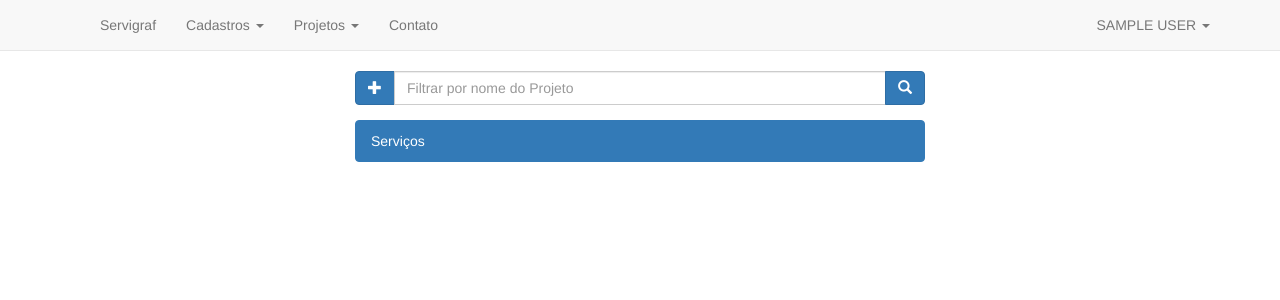
After one commit to olivx/servigraf, a Django app: page /projects/projects_list/ in a window 1280 px wide. The commit adds this page. Shown: the top 300 px of the page. Run offline with Django 3.2, Linux system fonts and the light colour scheme; the visitor is signed in with stand-in values (Sample User, id 1); data that the repository does not hold is empty; parts of the project's set-up code (start-up, migrations or seed data) failed here and were passed over; some libraries are stand-ins or nearby versions.

Commit message:
project list

```diff
--- a/core/templates/menu.html
+++ b/core/templates/menu.html
@@ -50,8 +50,8 @@
 
                     <ul class="dropdown-menu">
                         <li>
-                            <a href="#" class="upper">
-                            ADD PROJETO
+                            <a href="{% url 'projects:project_list'%}" class="upper">
+                            GERENCIAR PROJETO
                             </a>
                         </li>
                     {% if project_list %}
--- /dev/null
+++ b/project/templates/project/project_list.html
@@ -0,0 +1,62 @@
+{% extends 'base.html' %}
+
+{% block content %}
+
+<div class="col-md-6 col-md-offset-3">
+    <div class="row">
+        <div class="form-group">
+            <div class="input-group">
+                <div class="input-group-btn">
+                    <button class="btn  btn-primary" title="ADD">
+                        <i class="glyphicon glyphicon-plus"></i>
+                    </button>
+                </div><!--  input group btn-->
+
+                <input type="text" class="form-control search_services_list"
+                       placeholder="Filtrar por nome do Projeto">
+
+                <div class="input-group-btn">
+                    <button class="btn  btn-primary" style="">
+                        <i class="glyphicon glyphicon-search"></i>
+                    </button>
+                </div><!-- input group btn -->
+            </div><!-- input group -->
+        </div><!-- from group -->
+    </div><!--  row -->
+
+    <div class="row">
+        <div id="list-services" class="list-group">
+
+            <a href="#" class="list-group-item active">
+                Serviços
+            </a>
+
+            {% for object in object_list %}
+            <li class="list-group-item upper">
+                <a href="{{ object.get_absolute_url }}">
+                    {{ object }}
+                </a>
+
+                <a  class="pull-right" href="#">
+                    <i class="glyphicon glyphicon-pencil text-warning"
+                       title="Editar Serviço"></i>
+                </a>
+                <a style="padding: 0px 10px;" class="pull-right" href="#">
+                    <i class="glyphicon glyphicon-trash text-danger"
+                       title="Deletar Serviço"></i>
+                </a>
+            </li>
+            {% endfor %}
+
+        </div>
+    </div><!--  row list group item -->
+</div><!--  col md 6 -->
+
+<div id="modal-projeto-cliente" class="modal fade">
+    <div class="modal-dialog" role="dialog">
+
+
+    </div>
+</div
+
+        {% endblock %}
--- a/project/urls.py
+++ b/project/urls.py
@@ -3,6 +3,7 @@ from project import views as views_prject
 
 urlpatterns = [
 
+    url(r'projects_list/$' , views_prject.project_list, name='project_list'),
     url(r'projects_detail/(?P<pk>\d+)/$', views_prject.projeto_detail, name='project_detail'),
     url(r'projects_create/(?P<pk>\d+)/$', views_prject.projeto_cliente_create,
         name='project_create'),
--- a/project/views.py
+++ b/project/views.py
@@ -34,6 +34,11 @@ projeto_detail = ProjectDetail.as_view()
 class ProjectAutocompleteService(LoginRequiredMixin, ListView):
     model = Produto
 
+class ProjetoList(LoginRequiredMixin, ListView):
+    model = Projects
+    template_name = 'project/project_list.html'
+
+project_list = ProjetoList.as_view()
 
 class ProjectAutocomplieteClient(LoginRequiredMixin, ListView):
     model = Cliente
```
